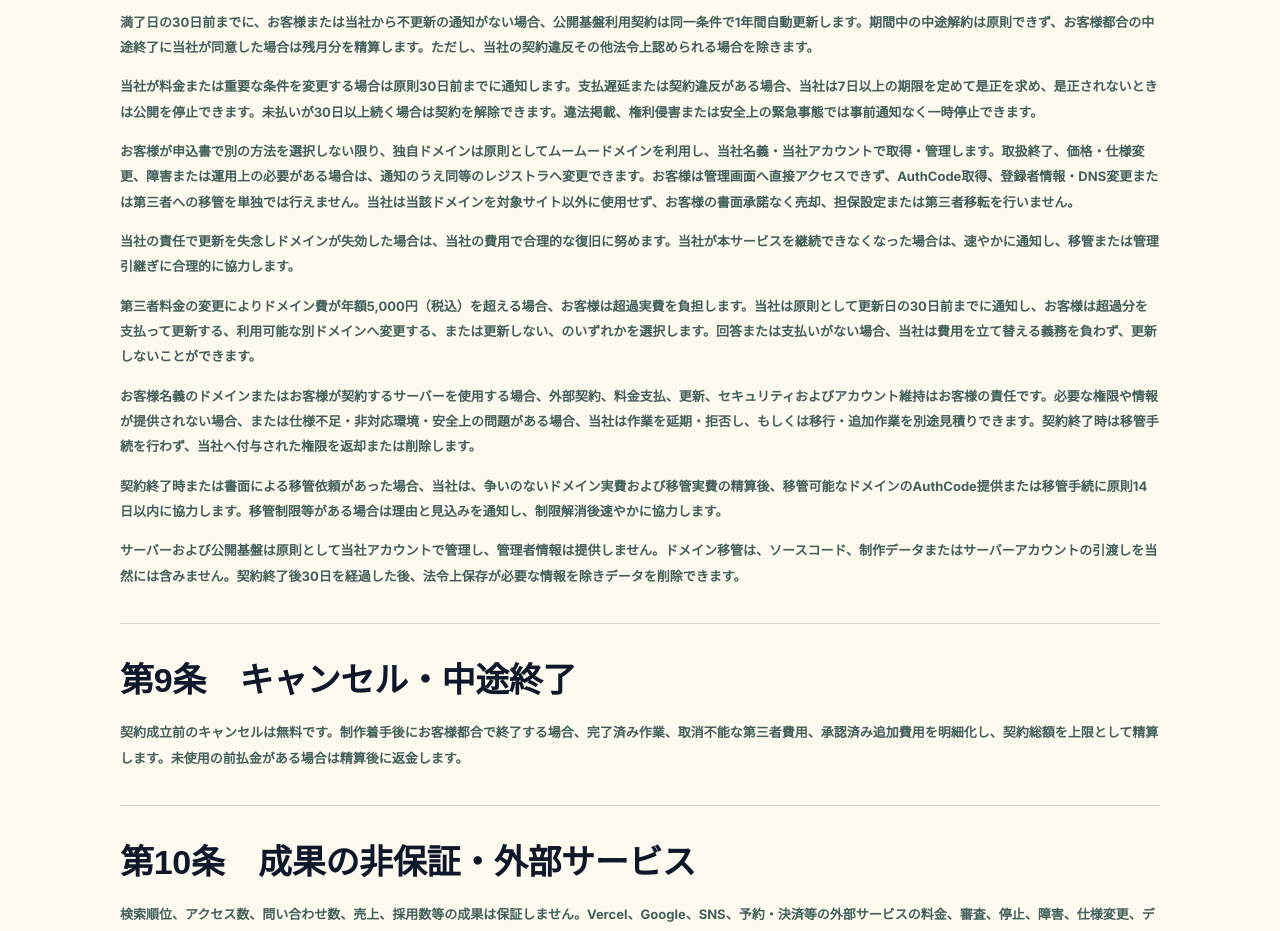
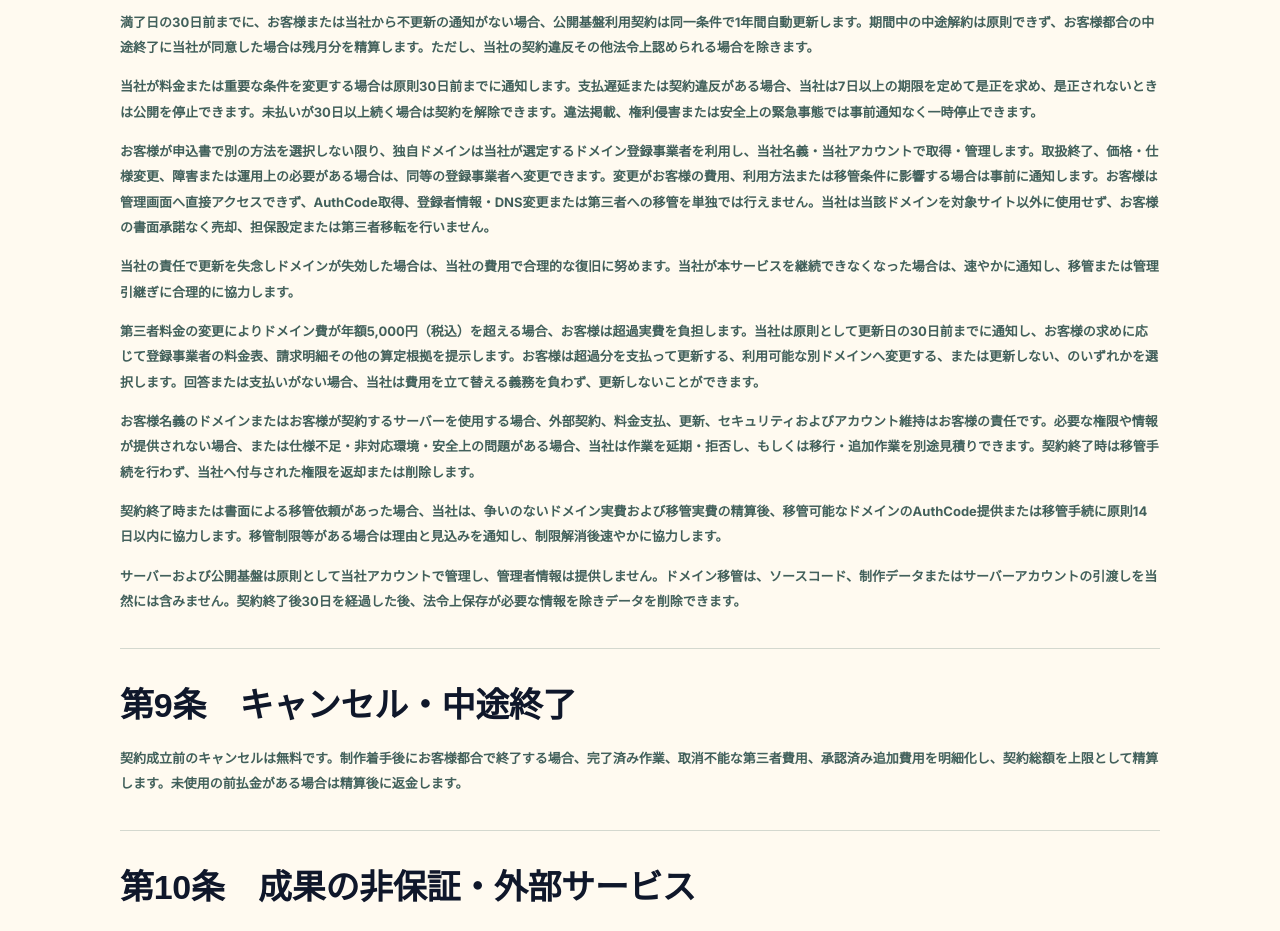
Before and after one commit to beee056/enDesign-MVP, a Next.js app: page /terms in a window 1280 px wide. Shown: the part 2400-3331 px from the top of the page. Built offline with nearby package versions, Linux system fonts and the light colour scheme; no server answers.

Commit message:
Remove registrar-specific references

```diff
--- a/src/app/check/result/[id]/page.tsx
+++ b/src/app/check/result/[id]/page.tsx
@@ -58,10 +58,12 @@ function parseDiagnosisComments(value: string | null): DiagnosisComments {
   }
 }
 
-export default async function DiagnosisResultPage({ params }: { params: { id: string } }) {
+export default async function DiagnosisResultPage({ params }: { params: Promise<{ id: string }> }) {
+  const { id } = await params;
+
   // DBから診断結果と事業者情報を取得
   const diagnosisRecord = await db.query.diagnoses.findFirst({
-    where: eq(diagnoses.id, params.id),
+    where: eq(diagnoses.id, id),
   });
 
   if (!diagnosisRecord) {
--- a/src/app/legal/page.tsx
+++ b/src/app/legal/page.tsx
@@ -21,7 +21,7 @@ const rows = [
   ["修正・追加作業", "初期制作・公開設定費に含む修正は、初稿の確認期限までに修正点を一度にまとめていただく公開前1回です。最初の修正連絡後の追加・小分け連絡、2回目以降、内容確定後・公開後の修正は、軽微な文言変更や画像差し替えも別途有料です。追加修正は標準16,500円（税込）から、その他の追加作業と同様に内容・金額・納期影響を提示し、承認後に着手します。"],
   ["納品・サービスと権利", "納品方法、制作物の権利、利用範囲、ソースコード・編集可能データ等の引渡し範囲は、制作契約書または見積書で定めます。月額公開基盤利用契約は、制作契約とは別にドメイン・DNS・ホスティング・SSLと公開状態を維持する契約です。"],
   ["月額公開基盤利用料に含むもの", "年額5,000円（税込）までの通常ドメイン1件の取得・更新、DNS設定、ホスティングおよびSSL環境の維持、当社管理部分に起因する公開障害の通常の確認・復旧作業を含みます。上限を超えるドメイン費、プレミアムドメイン、複数ドメイン、期限切れ復旧、お客様が用意するドメイン・サーバーの外部利用料および環境固有作業は別途です。修正、更新、定期監視、アクセス解析、SEO改善、バックアップ・復元保証、運用相談および操作サポートは含みません。"],
-  ["契約期間・更新・終了", "月額公開基盤利用契約はStripeの初回決済日を利用開始日として1年間で、1契約期間の支払総額は66,000円（税込）です。満了日の30日前までに不更新の申出がない場合、同一条件で1年間自動更新します。期間中の中途解約は原則できません。独自ドメインは原則としてムームードメインを利用し、当社名義・当社アカウントで取得・管理します。お客様だけでAuthCode取得、登録者情報・DNS変更または他社移管を行うことはできません。ドメイン費が年額5,000円を超える場合は、事前通知のうえ超過実費を精算します。終了時は、移管制限等がない限り、所定の精算後にAuthCode提供または移管手続へ原則14日以内に協力します。お客様名義のドメイン・サーバーを使用する場合は、お客様が外部契約、料金、更新およびアカウントを管理します。"],
+  ["契約期間・更新・終了", "月額公開基盤利用契約はStripeの初回決済日を利用開始日として1年間で、1契約期間の支払総額は66,000円（税込）です。満了日の30日前までに不更新の申出がない場合、同一条件で1年間自動更新します。期間中の中途解約は原則できません。独自ドメインは当社が選定する登録事業者を利用し、当社名義・当社アカウントで取得・管理します。お客様だけでAuthCode取得、登録者情報・DNS変更または他社移管を行うことはできません。ドメイン費が年額5,000円を超える場合は、事前通知のうえ超過実費を精算し、求めに応じて料金表・請求明細等の根拠を提示します。終了時は、移管制限等がない限り、所定の精算後にAuthCode提供または移管手続へ原則14日以内に協力します。お客様名義のドメイン・サーバーを使用する場合は、お客様が外部契約、料金、更新およびアカウントを管理します。"],
   ["実績掲載等への同意", "お客様の名称・ロゴ・Webサイト画面等の実績掲載、制作物の権利および再利用条件は、制作契約書または見積書に従います。お客様から提供されたロゴ、写真、文章等を他案件の制作素材として再利用しません。秘密情報、未公開情報、フォーム回答その他の個人情報は実績掲載の対象外です。"],
   ["キャンセル・返金", "契約成立前は無料です。制作着手後にお客様都合で終了する場合は、完了済み作業、取消不能な第三者費用、承認済み追加費用を明細化して精算します。デジタル役務の性質上、検収・納品後のお客様都合による返金は原則として承りません。"],
 ] as const;
--- a/src/app/page.tsx
+++ b/src/app/page.tsx
@@ -115,7 +115,7 @@ export default function Home() {
             <div className={styles.pricePanel}><div className={styles.priceNumbers}><p>初期制作・公開設定費</p><strong>150,000<small>円／税込</small></strong><span>最大7セクション・公開前修正1回</span><hr /><p>社名入り詳細事例・取材・成果確認にご協力いただける場合</p><strong className={styles.discount}>110,000<small>円／税込</small></strong><span>契約時に追加の包括同意をいただきます</span></div><div className={styles.includes}><p>初期制作・公開設定費に含まれるもの</p><ul>{deliverables.map((item) => <li key={item}><b aria-hidden="true">✓</b>{item}</li>)}</ul><div className={styles.optionBoundary}><p>追加費用になるもの</p>{["修正1回後の追加・小分け連絡", "内容確定後・公開後の文言・画像差し替え", "ページ・機能追加、撮影・大幅な原稿作成"].map((item) => <span key={item}><b aria-hidden="true">—</b>{item}</span>)}</div></div></div>
             <p className={styles.priceNote}>修正1回とは、初稿の確認期限までに修正点を一度にまとめていただく1回です。最初の修正連絡後の追加・小分け連絡、2回目以降、内容確定後・公開後の修正は、軽微な文言変更や画像差し替えも別料金です。追加修正は標準16,500円（税込）から、作業前に金額と納期をお知らせします。</p>
             <div className={styles.careBox}><div><span>DOMAIN / SERVER / SSL</span><h3>月額公開基盤利用料（公開中は必須）</h3></div><strong>月額5,500円<small>／税込</small></strong><p>年額5,000円（税込）までの通常ドメイン1件の取得・更新、DNS設定、ホスティング、SSL環境の維持と、当社管理部分に起因する公開障害の通常の復旧確認・作業を含みます。上限を超えるドメイン費や、お客様が用意するドメイン・サーバーの外部利用料と環境固有作業は別途です。</p></div>
-            <p className={styles.priceNote}>制作費と公開基盤利用料は別契約です。Stripeの初回決済日を利用開始日として、利用開始日から1年間、支払総額66,000円（税込）を月額5,500円で支払う契約です。満了日の30日前までに不更新の申出がなければ1年間自動更新します。期間中の中途解約は原則できず、当社が同意する中途終了では残月分をご精算いただきます。独自ドメインは原則としてムームードメインを利用し、当社名義・当社アカウントで取得・管理します。お客様だけではAuthCode取得や他社移管を行えず、当社の手続・協力が必要です。制作物の権利・利用範囲・引渡しは、制作契約または見積書で定めます。</p>
+            <p className={styles.priceNote}>制作費と公開基盤利用料は別契約です。Stripeの初回決済日を利用開始日として、利用開始日から1年間、支払総額66,000円（税込）を月額5,500円で支払う契約です。満了日の30日前までに不更新の申出がなければ1年間自動更新します。期間中の中途解約は原則できず、当社が同意する中途終了では残月分をご精算いただきます。独自ドメインは当社が選定する登録事業者を利用し、当社名義・当社アカウントで取得・管理します。お客様だけではAuthCode取得や他社移管を行えず、当社の手続・協力が必要です。制作物の権利・利用範囲・引渡しは、制作契約または見積書で定めます。</p>
           </div>
         </section>
 
--- a/src/app/sites/[slug]/page.tsx
+++ b/src/app/sites/[slug]/page.tsx
@@ -6,10 +6,12 @@ import { BlockRenderer } from "@/components/blocks/BlockRenderer";
 
 export const dynamic = "force-dynamic";
 
-export default async function TenantSitePage({ params }: { params: { slug: string } }) {
+export default async function TenantSitePage({ params }: { params: Promise<{ slug: string }> }) {
+  const { slug } = await params;
+
   // スラグからサイト情報を取得
   const siteRecord = await db.query.sites.findFirst({
-    where: eq(sites.slug, params.slug),
+    where: eq(sites.slug, slug),
   });
 
   if (!siteRecord) {
--- a/src/app/terms/page.tsx
+++ b/src/app/terms/page.tsx
@@ -37,9 +37,9 @@ export default function TermsPage() {
           <h2>第8条　契約更新・中途終了・公開停止・ドメイン・データ</h2>
           <p>満了日の30日前までに、お客様または当社から不更新の通知がない場合、公開基盤利用契約は同一条件で1年間自動更新します。期間中の中途解約は原則できず、お客様都合の中途終了に当社が同意した場合は残月分を精算します。ただし、当社の契約違反その他法令上認められる場合を除きます。</p>
           <p>当社が料金または重要な条件を変更する場合は原則30日前までに通知します。支払遅延または契約違反がある場合、当社は7日以上の期限を定めて是正を求め、是正されないときは公開を停止できます。未払いが30日以上続く場合は契約を解除できます。違法掲載、権利侵害または安全上の緊急事態では事前通知なく一時停止できます。</p>
-          <p>お客様が申込書で別の方法を選択しない限り、独自ドメインは原則としてムームードメインを利用し、当社名義・当社アカウントで取得・管理します。取扱終了、価格・仕様変更、障害または運用上の必要がある場合は、通知のうえ同等のレジストラへ変更できます。お客様は管理画面へ直接アクセスできず、AuthCode取得、登録者情報・DNS変更または第三者への移管を単独では行えません。当社は当該ドメインを対象サイト以外に使用せず、お客様の書面承諾なく売却、担保設定または第三者移転を行いません。</p>
+          <p>お客様が申込書で別の方法を選択しない限り、独自ドメインは当社が選定するドメイン登録事業者を利用し、当社名義・当社アカウントで取得・管理します。取扱終了、価格・仕様変更、障害または運用上の必要がある場合は、同等の登録事業者へ変更できます。変更がお客様の費用、利用方法または移管条件に影響する場合は事前に通知します。お客様は管理画面へ直接アクセスできず、AuthCode取得、登録者情報・DNS変更または第三者への移管を単独では行えません。当社は当該ドメインを対象サイト以外に使用せず、お客様の書面承諾なく売却、担保設定または第三者移転を行いません。</p>
           <p>当社の責任で更新を失念しドメインが失効した場合は、当社の費用で合理的な復旧に努めます。当社が本サービスを継続できなくなった場合は、速やかに通知し、移管または管理引継ぎに合理的に協力します。</p>
-          <p>第三者料金の変更によりドメイン費が年額5,000円（税込）を超える場合、お客様は超過実費を負担します。当社は原則として更新日の30日前までに通知し、お客様は超過分を支払って更新する、利用可能な別ドメインへ変更する、または更新しない、のいずれかを選択します。回答または支払いがない場合、当社は費用を立て替える義務を負わず、更新しないことができます。</p>
+          <p>第三者料金の変更によりドメイン費が年額5,000円（税込）を超える場合、お客様は超過実費を負担します。当社は原則として更新日の30日前までに通知し、お客様の求めに応じて登録事業者の料金表、請求明細その他の算定根拠を提示します。お客様は超過分を支払って更新する、利用可能な別ドメインへ変更する、または更新しない、のいずれかを選択します。回答または支払いがない場合、当社は費用を立て替える義務を負わず、更新しないことができます。</p>
           <p>お客様名義のドメインまたはお客様が契約するサーバーを使用する場合、外部契約、料金支払、更新、セキュリティおよびアカウント維持はお客様の責任です。必要な権限や情報が提供されない場合、または仕様不足・非対応環境・安全上の問題がある場合、当社は作業を延期・拒否し、もしくは移行・追加作業を別途見積りできます。契約終了時は移管手続を行わず、当社へ付与された権限を返却または削除します。</p>
           <p>契約終了時または書面による移管依頼があった場合、当社は、争いのないドメイン実費および移管実費の精算後、移管可能なドメインのAuthCode提供または移管手続に原則14日以内に協力します。移管制限等がある場合は理由と見込みを通知し、制限解消後速やかに協力します。</p>
           <p>サーバーおよび公開基盤は原則として当社アカウントで管理し、管理者情報は提供しません。ドメイン移管は、ソースコード、制作データまたはサーバーアカウントの引渡しを当然には含みません。契約終了後30日を経過した後、法令上保存が必要な情報を除きデータを削除できます。</p>
```
